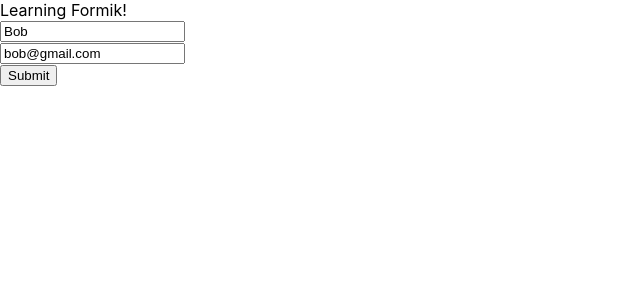
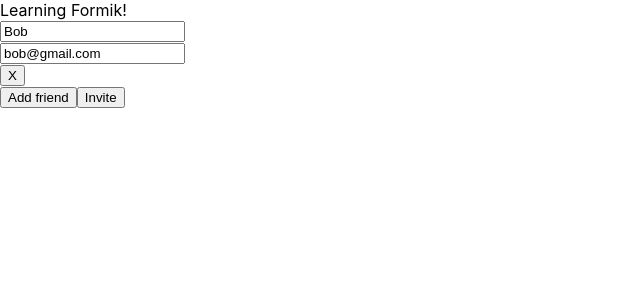
Before and after one commit to DanielHara/formik-experiment, a React (Create React App) app: page / in a window 1280 px wide. Shown: the top 300 px of the page, without its empty margins (0-640 px from the left). Built offline with nearby package versions, Linux system fonts and the light colour scheme.

Commit message:
some more buttons

```diff
--- a/src/App.js
+++ b/src/App.js
@@ -1,5 +1,5 @@
 import React, { Component } from 'react';
-import { Formik, Field } from 'formik';
+import { Formik, Field, Form } from 'formik';
 
 const initialValues = {
   name: 'Bob',
@@ -20,8 +20,8 @@
             }, 500);
           }}
          >
-          {() => <div>
-
+          {({ isSubmitting }) =>
+            <Form>
               <div className="row">
                 <div className="col">
                   <Field name="name" type="text" />
@@ -31,12 +31,17 @@
                 </div>
                 <div className="col">
                   <button type="button" >
-                  Submit
+                    X
                   </button>
                 </div>
+                <button type="button" disabled={isSubmitting}>
+                  Add friend
+                </button>
+                <button type="submit" disabled={isSubmitting}>
+                  Invite
+                </button>
               </div>
-
-          </div>
+            </Form>
           }
         </Formik>
       </div>
```
Lines whose indentation alone changed are shown as unchanged.
